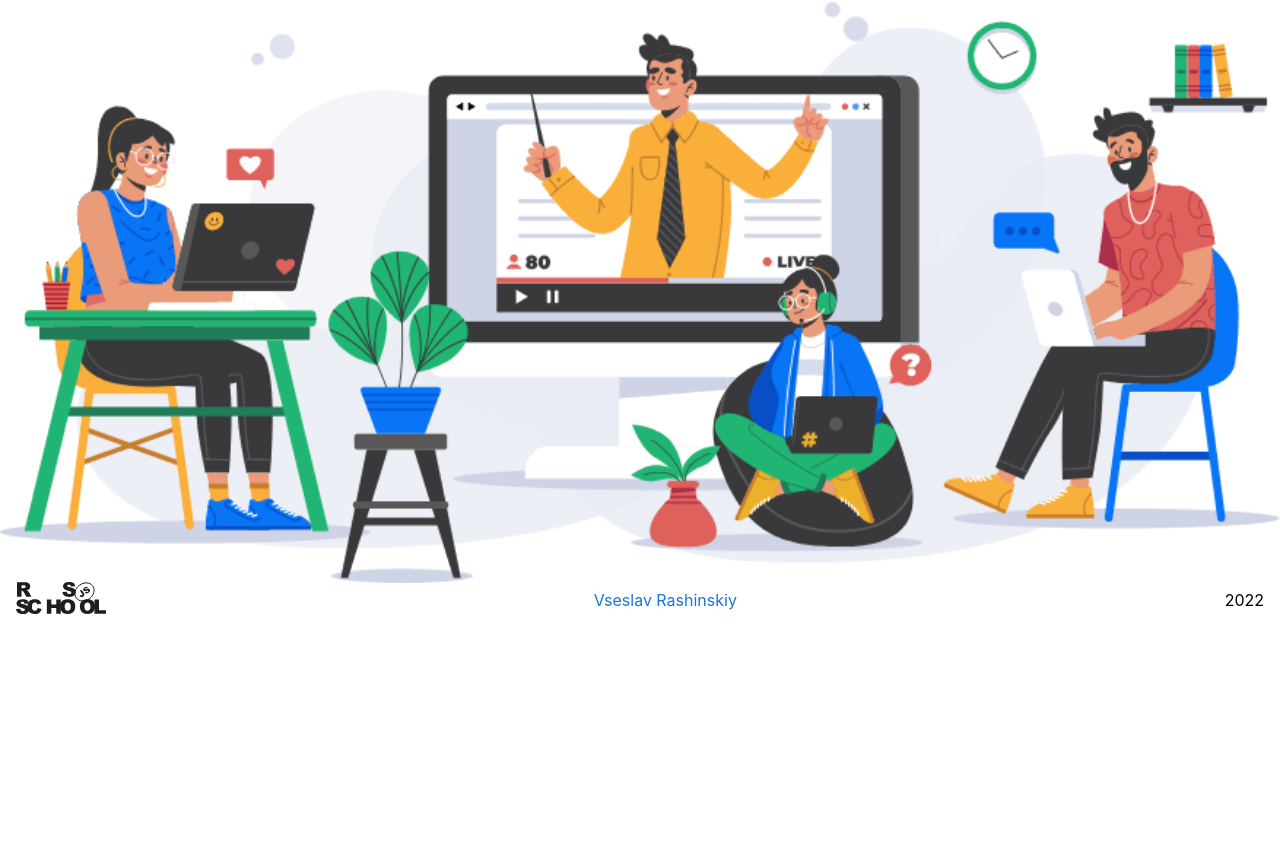
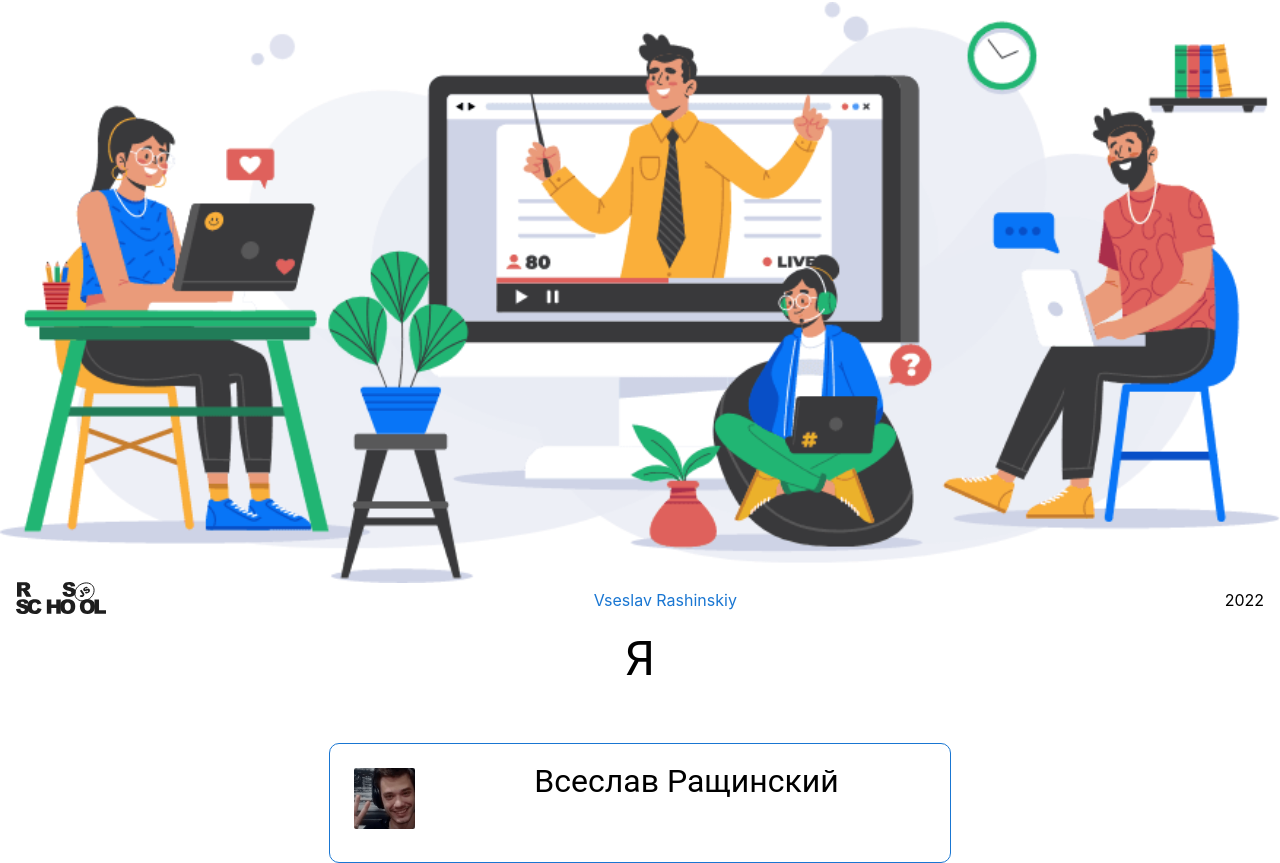
Before and after one commit to VseslavRashinskiy/project-management-app, a React (Create React App) app in the folder my-app/: page / in a window 1280 px wide. Shown: the part 166-1029 px from the top of the page. Before the commit the page ends 800 px from the top, so only its background shows below. Built offline with nearby package versions, Linux system fonts and the light colour scheme.

Commit message:
feat: add about us

```diff
--- /dev/null
+++ b/my-app/src/component/Welcom Page/AboutUs.tsx
@@ -0,0 +1,48 @@
+import React from 'react';
+import { CardMedia, Grid, Typography } from '@mui/material';
+import { Language, mainState } from 'component/constant';
+import me from '../assets/image/LP.png';
+
+export const AboutUs = ({ language }: Language) => {
+  return (
+    <Grid
+      sx={{
+        display: 'flex',
+        alignItems: 'center',
+        flexDirection: 'column',
+      }}
+      gap={1}
+    >
+      <Typography fontSize={'3rem'} sx={{ p: 5 }}>
+        {language === 'EN' ? mainState[0].team : mainState[1].team}
+      </Typography>
+      <>
+        <Grid container sx={{ border: '1px solid #1976D2', borderRadius: '10px' }}>
+          <Grid sx={{ p: 2, width: '15%' }}>
+            <CardMedia
+              component="img"
+              image={me}
+              alt="vses"
+              sx={{ borderRadius: '10px', p: 1, objectFit: 'contain' }}
+            />
+          </Grid>
+          <Grid item sx={{ p: 2, width: '85%' }}>
+            <Typography
+              gutterBottom
+              variant="h5"
+              component="div"
+              sx={{ textAlign: 'center', fontSize: '2rem' }}
+            >
+              {' '}
+              {language === 'EN' ? mainState[0].titleMe : mainState[1].titleMe}
+            </Typography>
+            <Typography variant="body2" color="text.secondary" sx={{ p: 2, textAlign: 'center' }}>
+              {' '}
+              {language === 'EN' ? mainState[0].desriptionMe : mainState[1].desriptionMe}
+            </Typography>
+          </Grid>
+        </Grid>
+      </>
+    </Grid>
+  );
+};
--- a/my-app/src/component/Welcom Page/Main.tsx
+++ b/my-app/src/component/Welcom Page/Main.tsx
@@ -9,6 +9,7 @@ import { Typography } from '@mui/material';
 import NotFound from 'component/NotFound';
 import { ProfileUser } from '../profile/ProfileUser';
 import { EditProfile } from 'component/profile/EditProfile';
+import { AboutUs } from './AboutUs';
 
 const Placeholder = ({ language }: Language) => (
   <Grid container direction="row" justifyContent="center" alignItems="center">
@@ -21,6 +22,7 @@ const Placeholder = ({ language }: Language) => (
       </Typography>
     </div>
     <CardMedia component="img" image={mainImg} alt="main-img" />
+    <AboutUs language={language} />
   </Grid>
 );
 
--- a/my-app/src/component/constant.tsx
+++ b/my-app/src/component/constant.tsx
@@ -23,6 +23,10 @@ export const mainState = [
     deleteProfileQ: 'Are you sure you want to delete?',
     signOut: 'Sign Out',
     update: 'Update',
+    desriptionMe:
+      "The boss of the project, a great progrmist, the guy is great! And what a sense of humor, it's amazing.",
+    team: 'Me',
+    titleMe: 'Vseslav Rashinskiy',
     name: 'Name',
     email: 'Email Address',
     password: 'Password',
@@ -33,9 +37,13 @@ export const mainState = [
       'App - это приложение для совместной работы над задачами. Наше приложение помогает повысить производительность труда благодаря своей широкой функциональности. Наслаждайтесь своей работой!',
     signUp: 'Зарегистрироваться',
     logIn: 'Войти',
+
     logErr: 'Неправильный логин или пароль',
     logQ: 'У вас нет учетной записи? Зарегистрируйтесь',
     notFound: 'Страница не найдена. Перейти',
+    titleMe: 'Всеслав Ращинский',
+    descriptionMe:
+      'Босс проекта, отличный прогрммист, парень просто супер! А какое чувство юмора, обалдеть можно.',
     home: 'Главная',
     regOk: 'Регистрация прошла успешно',
     regErr: 'Логин уже существует',
@@ -44,6 +52,7 @@ export const mainState = [
     editProfile: 'Редактировать профиль',
     profileUpdate: 'Обновление профиля',
     profileUpdateOk: 'Профиль был обновлен!',
+    team: 'Я',
     deleteProfile: 'Удалить профиль',
     deleteProfileQ: 'Вы уверены, что хотите удалить?',
     signOut: 'Выйти',
```
Also changed, not shown: my-app/src/component/assets/image/LP.png (added).
